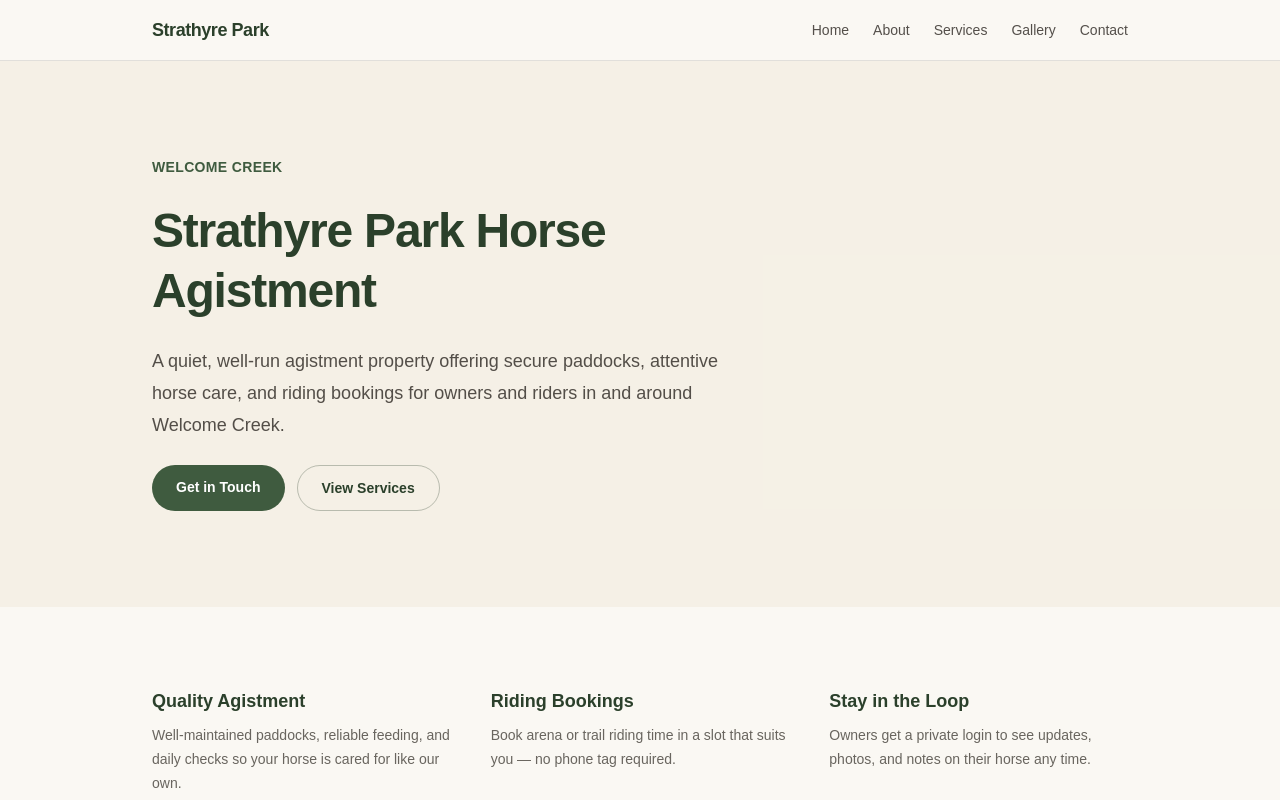
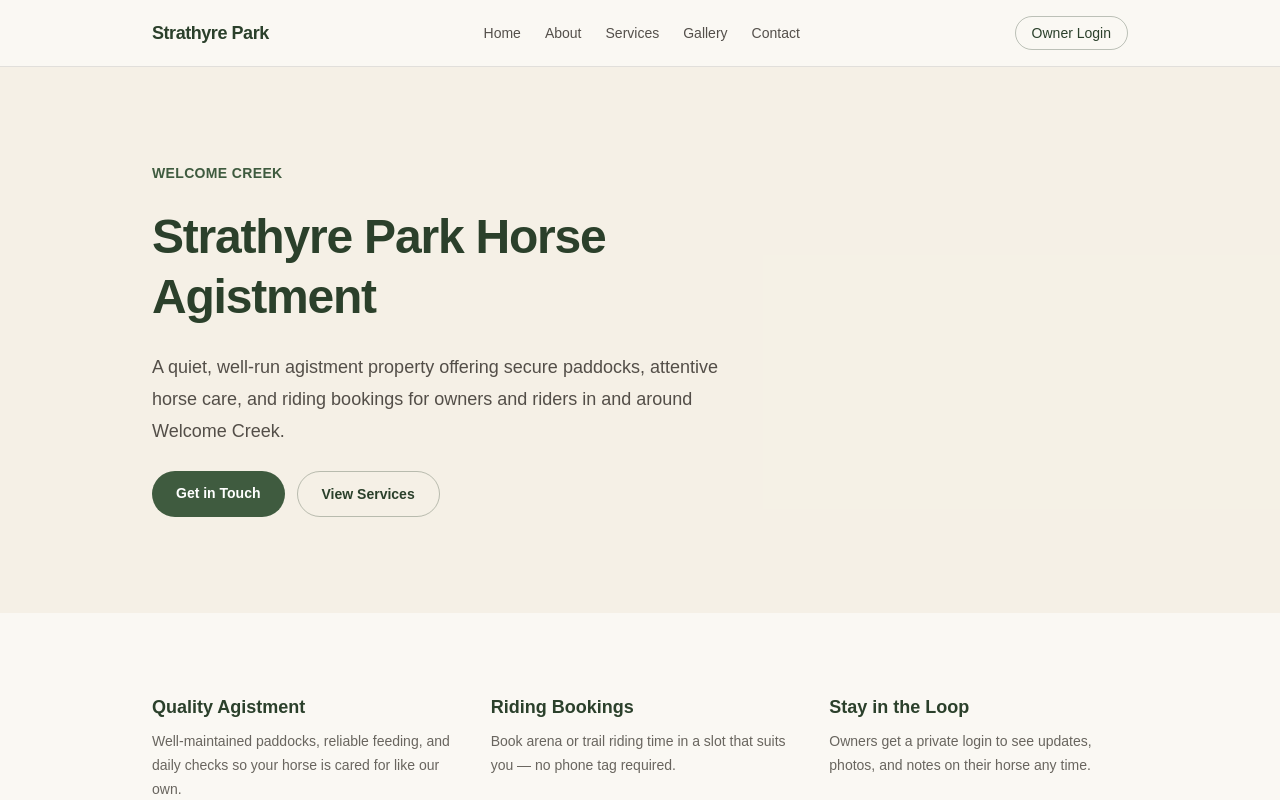
Before and after one commit to hari01-web/horse-agistment-site, a Next.js app: page / in a window 1280 px wide. Shown: the top 800 px of the page. Built offline with nearby package versions, Linux system fonts and the light colour scheme.

Commit message:
Add Owner Login link back to site header
Was removed as a placeholder in Phase 1 before /login existed, never
re-added once auth was actually built in Phase 2.

```diff
--- a/src/components/site/Header.tsx
+++ b/src/components/site/Header.tsx
@@ -26,6 +26,12 @@ export default function Header() {
             </Link>
           ))}
         </nav>
+        <Link
+          href="/login"
+          className="rounded-full border border-brand-dark/30 px-4 py-1.5 text-sm font-medium text-brand-dark transition-colors hover:bg-brand-cream"
+        >
+          Owner Login
+        </Link>
       </div>
     </header>
   );
```
